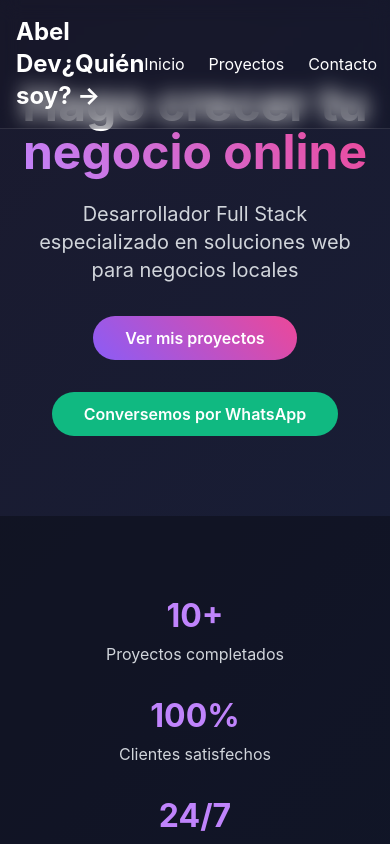
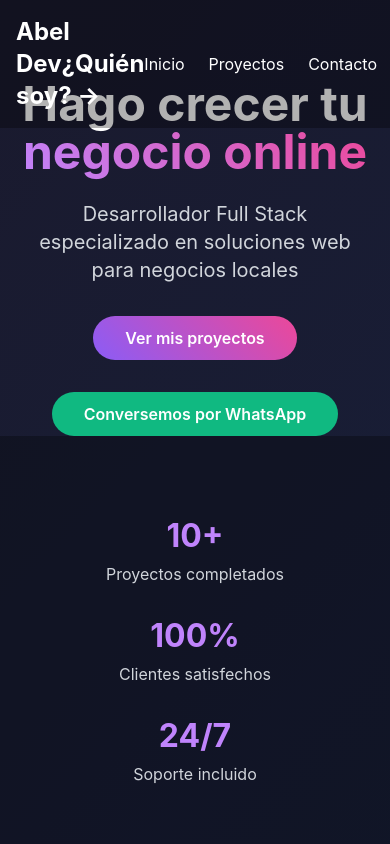
Before and after one commit to AbelEmir11/portfolio-Abel, a React (Create React App) app in the folder mi-portfolio/: page / in a window 390 px wide. Shown: the top 844 px of the page. Built offline with nearby package versions, Linux system fonts and the light colour scheme.

Commit message:
navbar fixed

```diff
--- a/mi-portfolio/src/App.js
+++ b/mi-portfolio/src/App.js
@@ -69,7 +69,7 @@ const HomePage = () => {
           </div>
         </div>
       </nav>
-*/}<nav className="fixed w-full z-30">
+*/}<nav className="fixed-navbar w-full z-30 bg-black">
   <div className="max-w-7xl mx-auto px-4">
     <div className="flex justify-between items-center py-4">
       <motion.div
@@ -95,7 +95,7 @@ const HomePage = () => {
   </div>
 </nav>
       {/* Hero Section */}
-      <section id="inicio" className="pt-20 pb-20">
+      <section id="inicio" className="pt-20 md:pt-28">
         <div className="max-w-7xl mx-auto px-4">
           <div className="text-center">
             <motion.h1
--- a/mi-portfolio/src/QuienSoyPage.js
+++ b/mi-portfolio/src/QuienSoyPage.js
@@ -157,7 +157,7 @@ const QuienSoyPage = () => {
   return (
     <div className="min-h-screen">
       {/* Navbar Mejorado */}
-      <nav className="fixed w-full z-50 fixed-navbar">
+   <nav className="sticky top-0 w-full z-50 fixed-navbar">
         <div className="max-w-7xl mx-auto px-4">
           <div className="flex justify-between items-center py-4">
             <motion.div
@@ -347,7 +347,7 @@ const QuienSoyPage = () => {
               {
                 emoji: '🎯',
                 title: 'Orientado a Resultados',
-                desc: 'No hago sitios web "bonitos". Desarrollo soluciones que aumentan ventas, mejoran procesos y hacen crecer negocios.',
+                desc: 'No solo hago sitios web "bonitos". Desarrollo soluciones que aumentan ventas, mejoran procesos y hacen crecer negocios.',
                 delay: 0
               },
               {
@@ -359,7 +359,7 @@ const QuienSoyPage = () => {
               {
                 emoji: '🤝',
                 title: 'Soporte Continuo',
-                desc: 'No desaparezco después de entregar. Ofrezco soporte, actualizaciones y estoy disponible para hacer crecer tu proyecto.',
+                desc: 'Ofrezco soporte, actualizaciones y estoy disponible para hacer crecer tu proyecto.',
                 delay: 0.4
               }
             ].map((item, index) => (
@@ -491,7 +491,7 @@ const QuienSoyPage = () => {
               viewport={{ once: true }}
               className="text-gray-400 mt-6"
             >
-              📍 Mendoza, Argentina • Primera consulta gratis
+
             </motion.p>
           </motion.div>
         </div>
--- a/mi-portfolio/src/index.css
+++ b/mi-portfolio/src/index.css
@@ -93,8 +93,22 @@ body {
 
 .transition { transition: all 0.3s ease; }
 
+/* 👇 Ajusta el scroll para dejar espacio por el navbar fijo */
+html {
+  scroll-behavior: smooth;   /* que el scroll sea suave */
+  scroll-padding-top: 80px;  /* altura aprox del navbar (ajustar si es distinto) */
+}
+
+/* 👇 Asegura que tu navbar fijo siempre quede arriba */
+.fixed-navbar {
+  position: fixed;
+  top: 0;
+  width: 100%;
+  z-index: 50;
+}
+
 /* Navbar */
-nav {
+/*nav {
   position: relative;
   top: 0;
   width: 100%;
@@ -103,7 +117,7 @@ nav {
   backdrop-filter: blur(10px);
   border-bottom: 1px solid rgba(255, 255, 255, 0.1);
 }
-
+*/
 /* Buttons */
 .btn-primary {
   background: linear-gradient(45deg, #8b5cf6, #ec4899);
```
